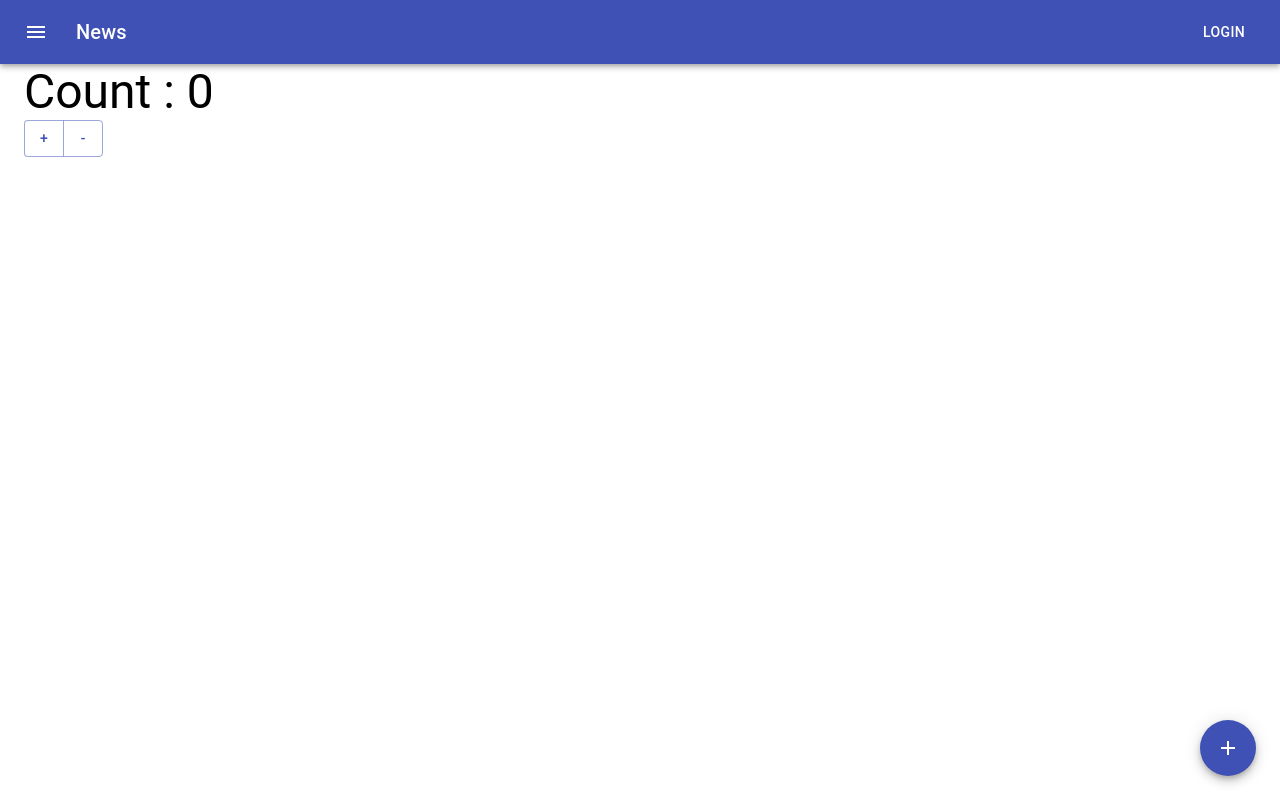
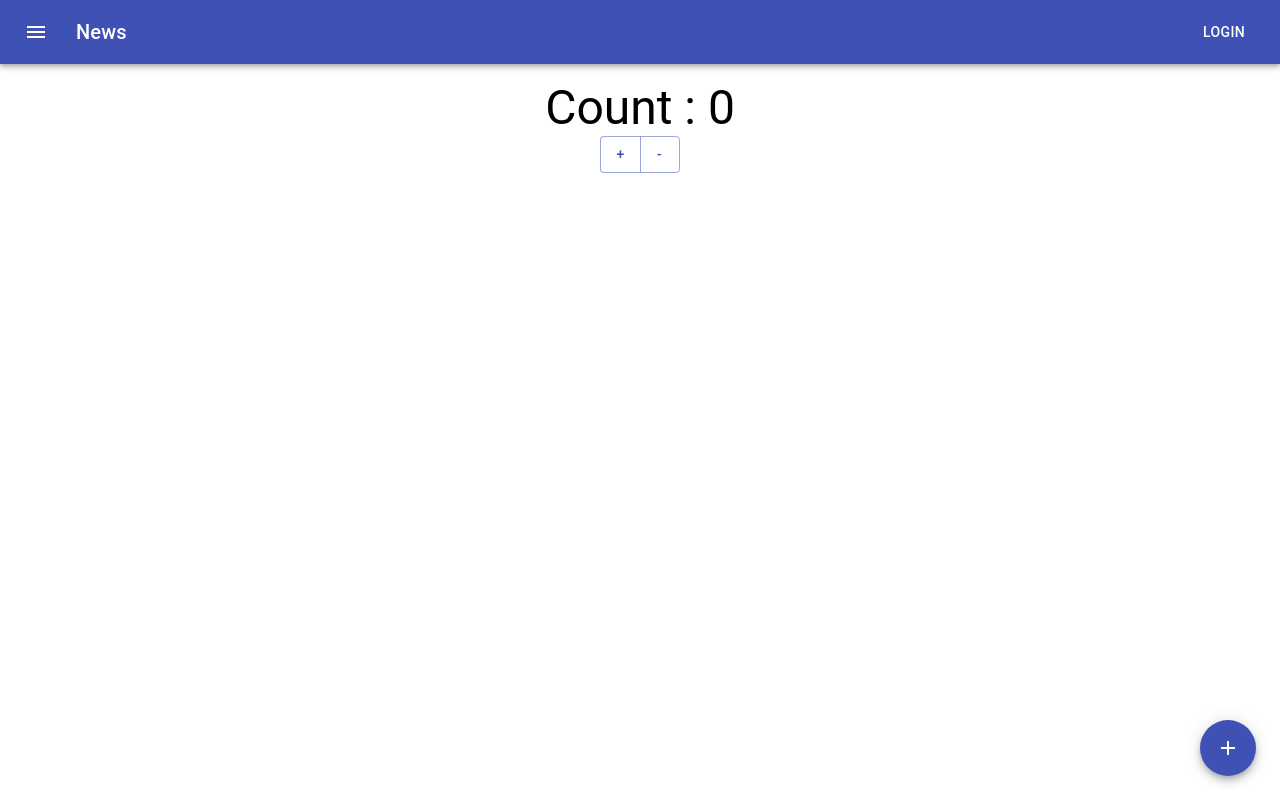
Before and after one commit to husenEF/pokedex, a React (Create React App) app: page / in a window 1280 px wide. Built offline with nearby package versions, Linux system fonts and the light colour scheme.

Commit message:
update content counter

```diff
--- a/src/pages/Home/index.jsx
+++ b/src/pages/Home/index.jsx
@@ -1,15 +1,30 @@
 import React from 'react'
 import { useDispatch, useSelector } from 'react-redux'
-import { Button, ButtonGroup, Typography } from '@material-ui/core';
+import { Button, ButtonGroup, Grid, Typography, makeStyles } from '@material-ui/core';
 
 import { inc, dec } from "../../store/count/actions"
+
+const useStyles = makeStyles((theme) => ({
+    item: {
+        marginTop: theme.spacing(2),
+        marginBottom: theme.spacing(2),
+        textAlign: 'center'
+    }
+}));
 
 const Home = () => {
     const { count } = useSelector(state => state.count)
     const dispatch = useDispatch();
+    const classes = useStyles()
     console.log({ count });
     return (
-        <>
+        <Grid container
+            direction="row"
+            justifyContent="center"
+            alignItems="center"
+            spacing={1}
+        >
+            <Grid item xs className={classes.item}>
                 <Typography variant="h3">Count : {count}</Typography>
                 <ButtonGroup color="primary" aria-label="outlined primary button group">
                     <Button onClick={() => dispatch(inc())}>
@@ -19,7 +34,8 @@ const Home = () => {
                         -
                     </Button>
                 </ButtonGroup>
-        </>
+            </Grid>
+        </Grid>
     )
 }
 
```
Lines whose indentation alone changed are shown as unchanged.
